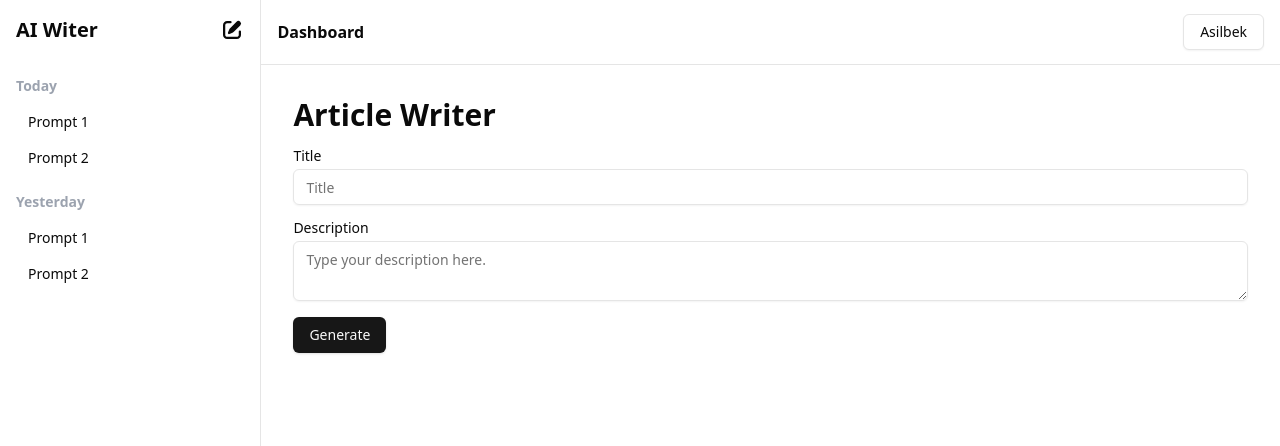
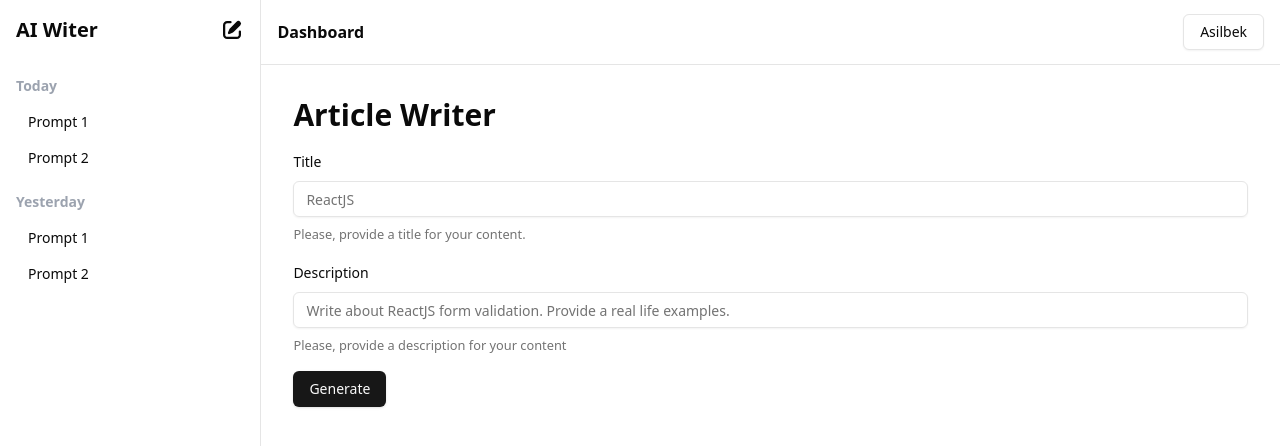
Before and after one commit to asilbek2706/ai-writer, a React (Vite) app: page /dashboard in a window 1280 px wide. Shown: the top 446 px of the page. Built offline with nearby package versions, Linux system fonts and the light colour scheme.

Commit message:
feat/validation: Contentga validatsiya qoshildi

```diff
--- a/package.json
+++ b/package.json
@@ -12,6 +12,7 @@
   "dependencies": {
     "@google/generative-ai": "^0.24.1",
     "@heroicons/react": "^2.2.0",
+    "@hookform/resolvers": "^5.2.2",
     "@radix-ui/react-dropdown-menu": "^2.1.16",
     "@radix-ui/react-label": "^2.1.8",
     "@radix-ui/react-select": "^2.2.6",
@@ -23,11 +24,13 @@
     "openai": "^6.25.0",
     "react": "^19.2.0",
     "react-dom": "^19.2.0",
+    "react-hook-form": "^7.71.2",
     "react-hot-toast": "^2.6.0",
     "react-markdown": "^10.1.0",
     "react-router-dom": "^7.13.1",
     "tailwind-merge": "^3.5.0",
-    "tailwindcss-animate": "^1.0.7"
+    "tailwindcss-animate": "^1.0.7",
+    "zod": "^4.3.6"
   },
   "devDependencies": {
     "@eslint/js": "^9.39.1",
--- a/src/components/dashboard/content-create-form.tsx
+++ b/src/components/dashboard/content-create-form.tsx
@@ -1,63 +1,91 @@
 import { Input } from '@/components/ui/input.tsx';
-import { Label } from '@/components/ui/label.tsx';
-import { Textarea } from '@/components/ui/textarea.tsx';
 import { Button } from '@/components/ui/button.tsx';
-import { FormEvent, useState } from 'react';
 import { Loader2 } from 'lucide-react';
 import { ContentCreateRequestParam } from '@/shared/types/content-create-request-param.ts';
+import { z } from 'zod';
+import { useForm } from 'react-hook-form';
+import { zodResolver } from '@hookform/resolvers/zod';
+import {
+    Form,
+    FormControl,
+    FormDescription,
+    FormField,
+    FormItem,
+    FormLabel,
+    FormMessage,
+} from '@/components/ui/form.tsx';
 
 type ContentCreateFormProps = {
     isLoading: boolean;
     onSubmit: (params: ContentCreateRequestParam) => void;
 }
 
+const formSchema = z.object({
+    title: z
+        .string()
+        .min(5)
+        .max(50),
+    description: z.string().min(50).max(1000),
+});
+
 export default function ContentCreateForm({
                                               isLoading,
                                               onSubmit,
                                           }: ContentCreateFormProps) {
-    const [form, setForm] = useState<ContentCreateRequestParam>({
+    const form = useForm<z.infer<typeof formSchema>>({
+        resolver: zodResolver(formSchema),
+        defaultValues: {
             title: '',
             description: '',
+        },
     });
 
-    const handleSubmit = (event: FormEvent) => {
-        event.preventDefault();
-        onSubmit(form);
-    };
-
-
-    const handleChange = (event: FormEvent<HTMLInputElement | HTMLTextAreaElement>) => {
-        const { name, value } = event.currentTarget;
-        setForm({ ...form, [name]: value });
-    };
+    const handleSubmit = (values: z.infer<typeof formSchema>) => {
+        onSubmit(values);
+    }
 
     return (
-        <form className="mt-4" onSubmit={handleSubmit}>
-            <div className="grid w-full gap-1.5 mb-4">
-                <Label htmlFor="title">Title</Label>
-                <Input
-                    type="text"
-                    id="title"
-                    name="title"
-                    placeholder="Title"
-                    onChange={handleChange}
+        <Form {...form} >
+            <form onSubmit={form.handleSubmit(handleSubmit)} className={'space-y-4 mt-4'}>
+                <FormField
+                    control={form.control}
+                    name={'title'}
                     disabled={isLoading}
+                    render={({ field }) => (
+                        <FormItem>
+                            <FormLabel>Title</FormLabel>
+                            <FormControl>
+                                <Input placeholder={"ReactJS"} {...field} />
+                            </FormControl>
+                            <FormDescription>
+                                Please, provide a title for your content.
+                            </FormDescription>
+                            <FormMessage />
+                        </FormItem>
+                    )}
                 />
-            </div>
-            <div className="grid w-full gap-1.5 mb-4">
-                <Label htmlFor="description">Description</Label>
-                <Textarea
-                    placeholder="Type your description here."
-                    id="description"
-                    name="description"
-                    onChange={handleChange}
+                <FormField
+                    control={form.control}
+                    name={'description'}
                     disabled={isLoading}
+                    render={({ field }) => (
+                        <FormItem>
+                            <FormLabel>Description</FormLabel>
+                            <FormControl>
+                                <Input placeholder={"Write about ReactJS form validation. Provide a real life examples."} {...field} />
+                            </FormControl>
+                            <FormDescription>
+                                Please, provide a description for your content
+                            </FormDescription>
+                            <FormMessage />
+                        </FormItem>
+                    )}
                 />
-            </div>
                 <Button disabled={isLoading}>
                     {isLoading && <Loader2 className="mr-2 h-4 w-4 animate-spin" />}
                     Generate
                 </Button>
             </form>
+        </Form>
     );
 }
--- /dev/null
+++ b/src/components/ui/form.tsx
@@ -0,0 +1,178 @@
+"use client"
+
+import * as React from "react"
+import * as LabelPrimitive from "@radix-ui/react-label"
+import { Slot } from "@radix-ui/react-slot"
+import {
+  Controller,
+  FormProvider,
+  useFormContext,
+  type ControllerProps,
+  type FieldPath,
+  type FieldValues,
+} from "react-hook-form"
+
+import { cn } from "@/lib/utils"
+import { Label } from "@/components/ui/label"
+
+const Form = FormProvider
+
+type FormFieldContextValue<
+  TFieldValues extends FieldValues = FieldValues,
+  TName extends FieldPath<TFieldValues> = FieldPath<TFieldValues>
+> = {
+  name: TName
+}
+
+const FormFieldContext = React.createContext<FormFieldContextValue | null>(null)
+
+const FormField = <
+  TFieldValues extends FieldValues = FieldValues,
+  TName extends FieldPath<TFieldValues> = FieldPath<TFieldValues>
+>({
+  ...props
+}: ControllerProps<TFieldValues, TName>) => {
+  return (
+    <FormFieldContext.Provider value={{ name: props.name }}>
+      <Controller {...props} />
+    </FormFieldContext.Provider>
+  )
+}
+
+const useFormField = () => {
+  const fieldContext = React.useContext(FormFieldContext)
+  const itemContext = React.useContext(FormItemContext)
+  const { getFieldState, formState } = useFormContext()
+
+  if (!fieldContext) {
+    throw new Error("useFormField should be used within <FormField>")
+  }
+
+  if (!itemContext) {
+    throw new Error("useFormField should be used within <FormItem>")
+  }
+
+  const fieldState = getFieldState(fieldContext.name, formState)
+
+  const { id } = itemContext
+
+  return {
+    id,
+    name: fieldContext.name,
+    formItemId: `${id}-form-item`,
+    formDescriptionId: `${id}-form-item-description`,
+    formMessageId: `${id}-form-item-message`,
+    ...fieldState,
+  }
+}
+
+type FormItemContextValue = {
+  id: string
+}
+
+const FormItemContext = React.createContext<FormItemContextValue | null>(null)
+
+const FormItem = React.forwardRef<
+  HTMLDivElement,
+  React.HTMLAttributes<HTMLDivElement>
+>(({ className, ...props }, ref) => {
+  const id = React.useId()
+
+  return (
+    <FormItemContext.Provider value={{ id }}>
+      <div ref={ref} className={cn("space-y-2", className)} {...props} />
+    </FormItemContext.Provider>
+  )
+})
+FormItem.displayName = "FormItem"
+
+const FormLabel = React.forwardRef<
+  React.ElementRef<typeof LabelPrimitive.Root>,
+  React.ComponentPropsWithoutRef<typeof LabelPrimitive.Root>
+>(({ className, ...props }, ref) => {
+  const { error, formItemId } = useFormField()
+
+  return (
+    <Label
+      ref={ref}
+      className={cn(error && "text-destructive", className)}
+      htmlFor={formItemId}
+      {...props}
+    />
+  )
+})
+FormLabel.displayName = "FormLabel"
+
+const FormControl = React.forwardRef<
+  React.ElementRef<typeof Slot>,
+  React.ComponentPropsWithoutRef<typeof Slot>
+>(({ ...props }, ref) => {
+  const { error, formItemId, formDescriptionId, formMessageId } = useFormField()
+
+  return (
+    <Slot
+      ref={ref}
+      id={formItemId}
+      aria-describedby={
+        !error
+          ? `${formDescriptionId}`
+          : `${formDescriptionId} ${formMessageId}`
+      }
+      aria-invalid={!!error}
+      {...props}
+    />
+  )
+})
+FormControl.displayName = "FormControl"
+
+const FormDescription = React.forwardRef<
+  HTMLParagraphElement,
+  React.HTMLAttributes<HTMLParagraphElement>
+>(({ className, ...props }, ref) => {
+  const { formDescriptionId } = useFormField()
+
+  return (
+    <p
+      ref={ref}
+      id={formDescriptionId}
+      className={cn("text-[0.8rem] text-muted-foreground", className)}
+      {...props}
+    />
+  )
+})
+FormDescription.displayName = "FormDescription"
+
+const FormMessage = React.forwardRef<
+  HTMLParagraphElement,
+  React.HTMLAttributes<HTMLParagraphElement>
+>(({ className, children, ...props }, ref) => {
+  const { error, formMessageId } = useFormField()
+  const body = error ? String(error?.message ?? "") : children
+
+  if (!body) {
+    return null
+  }
+
+  return (
+    <p
+      ref={ref}
+      id={formMessageId}
+      className={cn("text-[0.8rem] font-medium text-destructive", className)}
+      {...props}
+    >
+      {body}
+    </p>
+  )
+})
+FormMessage.displayName = "FormMessage"
+
+export {
+  useFormField,
+  Form,
+  FormItem,
+  FormLabel,
+  FormControl,
+  FormDescription,
+  FormMessage,
+  FormField,
+}
```
Also changed, not shown: src/components/ui/button.tsx (+26 -26 lines), 1 other file (tests, documents, lock files or other folders). Lines whose indentation alone changed are shown as unchanged.
